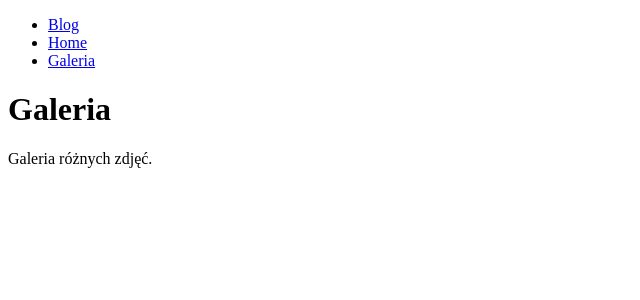
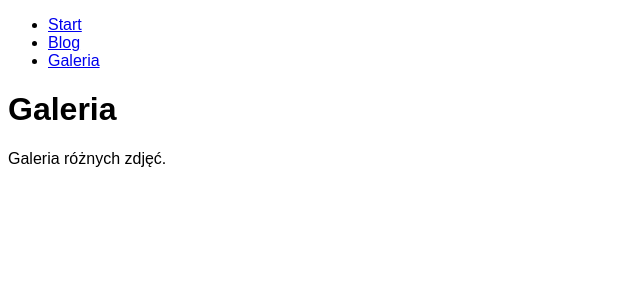
Before and after one commit to bananovitch/absolutely-bananas, a Jekyll site: the page built from gallery/index.markdown, in a window 1280 px wide. Shown: the top 300 px of the page, without its empty margins (0-640 px from the left). Built offline with Jekyll 4.4.1, drawn with Linux system fonts in a browser that asks for light colours.

Commit message:
head & header

```diff
--- a/_includes/head.html
+++ b/_includes/head.html
@@ -3,6 +3,6 @@
     <meta charset="UTF-8">
     <meta name="description" content="Cyfrowy ogródek Piotra Romanowskiego">
     <link rel="icon" type="image/png" href="{{ '/assets/favicon.ico' | relative_url }}">
-    <link rel="stylesheet" href="assets/style.css">
+    <link rel="stylesheet" href="{{ 'assets/style.css' | relative_url }}">
     <meta name="viewport" content="width=device-width, initial-scale=1.0">
 </head>
--- a/_includes/header.html
+++ b/_includes/header.html
@@ -1,8 +1,8 @@
 <header>
     <nav>
         <ul>
+            <li><a href="/">Start</a></li>
             <li><a href="/blog">Blog</a></li>
-            <li><a href="/">Home</a></li>
             <li><a href="/gallery">Galeria</a></li>
         </ul>
     </nav>
```
